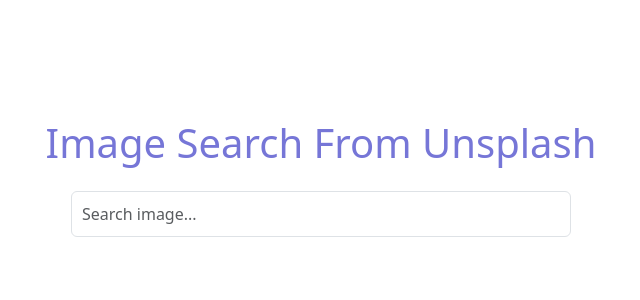
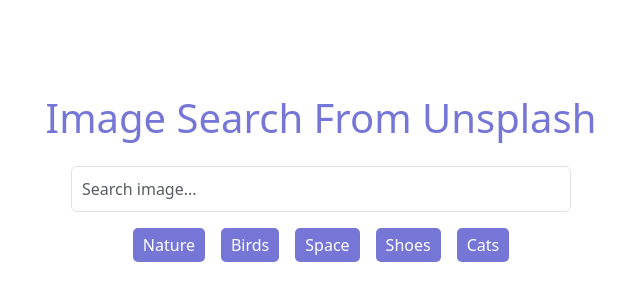
Before and after one commit to aneeshlalwani/image-search-app-react, a React (Vite) app: page / in a window 1280 px wide. Shown: the part 230-530 px from the top of the page, without its empty margins (319-959 px from the left). Built offline with nearby package versions, Linux system fonts and the light colour scheme.

Commit message:
Added Quick Search Options

```diff
--- a/src/App.jsx
+++ b/src/App.jsx
@@ -10,6 +10,10 @@
       console.log(searchInput.current.value);
   });
 
+  // function for quick search option
+  const handleSelection = (selection) =>{
+      searchInput.current.value = selection;
+  }
   return (
     <>
         <div className="container">
@@ -24,6 +28,13 @@
               />
             </Form>
           </div>
+          <div className="filters">
+            <div onClick={() => handleSelection('nature')}>Nature</div>
+            <div onClick={() => handleSelection('birds')}>Birds</div>
+            <div onClick={() => handleSelection('space')}>Space</div>
+            <div onClick={() => handleSelection('shoes')}>Shoes</div>
+            <div onClick={() => handleSelection('cats')}>Cats</div>
+          </div>
         </div>
     </>
   );
```
